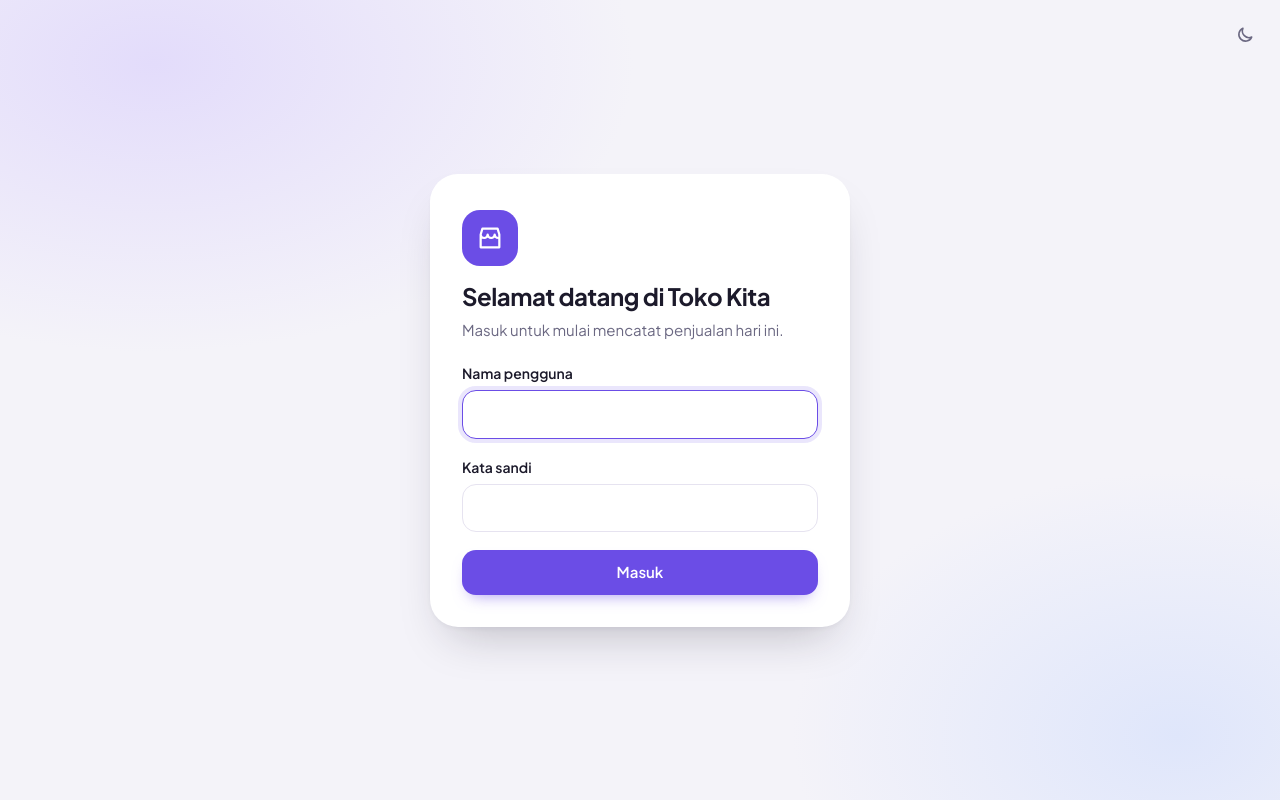
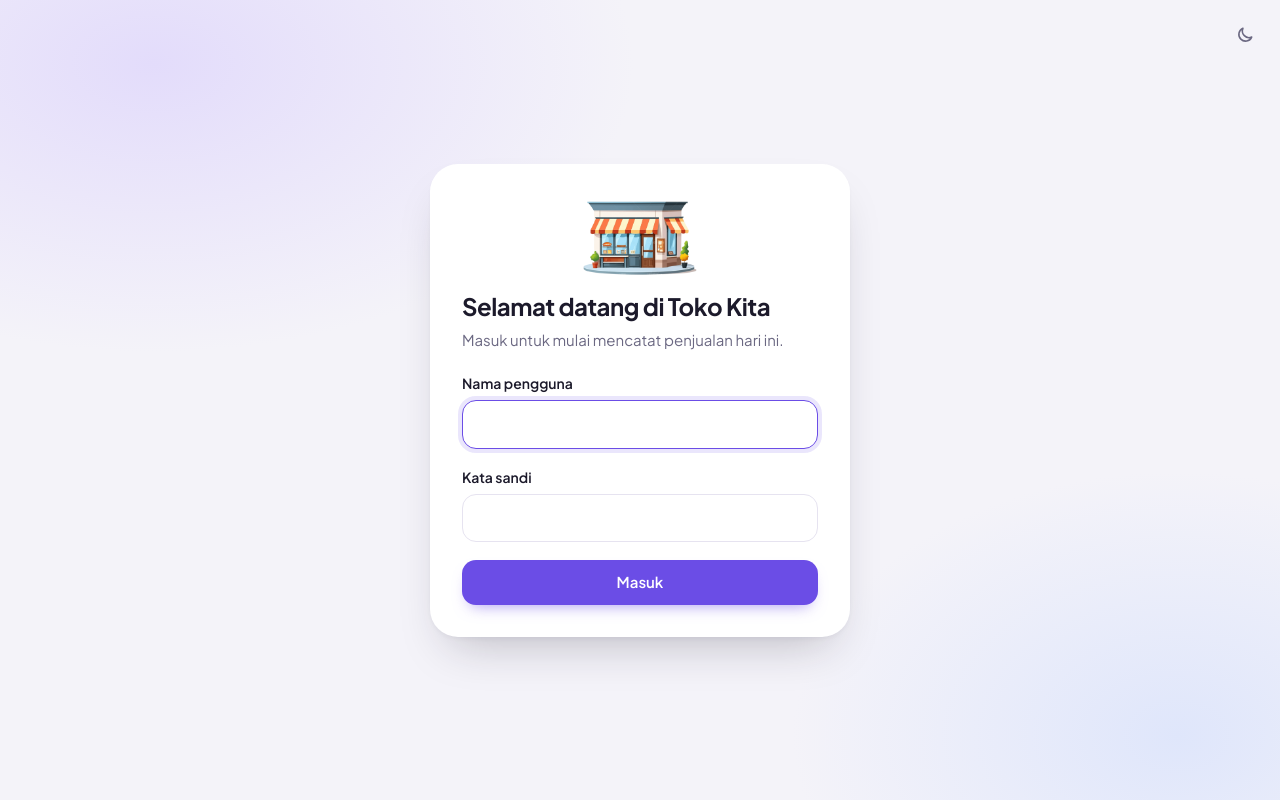
Before and after one commit to Errick-Tan/pos-kasir, a PHP site: page /login.php in a window 1280 px wide. Run offline with PHP 8.4, Linux system fonts and the light colour scheme.

Commit message:
Hot FIx Brand Logo

```diff
--- a/assets/css/app.css
+++ b/assets/css/app.css
@@ -103,6 +103,8 @@ kbd { font: 600 12px/1 var(--font); padding: 3px 7px; border-radius: 6px; backgr
 .brand { display: flex; align-items: center; gap: 12px; padding: 0 8px; font-weight: 700; font-size: 17px; text-decoration: none; letter-spacing: -.01em; }
 .brand-mark { width: 38px; height: 38px; border-radius: 12px; display: grid; place-items: center; background: var(--primary); color: #fff; flex: none; }
 .brand-mark.big { width: 56px; height: 56px; border-radius: 18px; margin-bottom: 8px; }
+.brand-logo { height: 38px; width: auto; flex: none; display: block; }
+.brand-logo.big { height: 76px; margin-bottom: 8px; justify-self: center; }
 .nav { display: grid; gap: 4px; }
 .nav a {
   display: flex; align-items: center; gap: 12px; padding: 11px 14px; border-radius: var(--r-m);
--- a/includes/layout.php
+++ b/includes/layout.php
@@ -25,6 +25,11 @@ function layout_head(string $title, string $bodyClass = '', string $bodyAttr = '
 </head>
 <body class="<?= e($bodyClass) ?>" <?= $bodyAttr ?>>
 <?php
+}
+
+function brand_logo(string $extraClass = ''): string
+{
+    return '<img class="brand-logo' . ($extraClass !== '' ? ' ' . $extraClass : '') . '" src="' . e(url('assets/img/logo.png')) . '" alt="" width="58" height="38">';
 }
 
 function theme_toggle(): string
@@ -59,7 +64,7 @@ function layout_start(string $title, string $active = '', string $mainClass = ''
     ?>
 <div class="shell">
     <header class="topbar no-print">
-        <span class="brand"><span class="brand-mark"><?= icon('store', 20) ?></span><?= e(STORE_NAME) ?></span>
+        <span class="brand"><?= brand_logo() ?><?= e(STORE_NAME) ?></span>
         <div class="topbar-actions">
             <?= theme_toggle() ?>
             <form method="post" action="<?= e(url('logout.php')) ?>">
@@ -71,7 +76,7 @@ function layout_start(string $title, string $active = '', string $mainClass = ''
 
     <aside class="side no-print">
         <a class="brand" href="<?= e(url('index.php')) ?>">
-            <span class="brand-mark"><?= icon('store', 20) ?></span><?= e(STORE_NAME) ?>
+            <?= brand_logo() ?><?= e(STORE_NAME) ?>
         </a>
         <nav class="nav" aria-label="Menu utama">
             <?php foreach ($nav as $key => [$label, $ic, $href]): ?>
--- a/login.php
+++ b/login.php
@@ -33,7 +33,7 @@ layout_head('Masuk', 'login-page');
 <div class="login-theme"><?= theme_toggle() ?></div>
 <main class="login">
     <section class="login-card">
-        <span class="brand-mark big"><?= icon('store', 28) ?></span>
+        <?= brand_logo('big') ?>
         <h1>Selamat datang di <?= e(STORE_NAME) ?></h1>
         <p class="muted">Masuk untuk mulai mencatat penjualan hari ini.</p>
 
```
Also changed, not shown: assets/img/logo.png (added).
